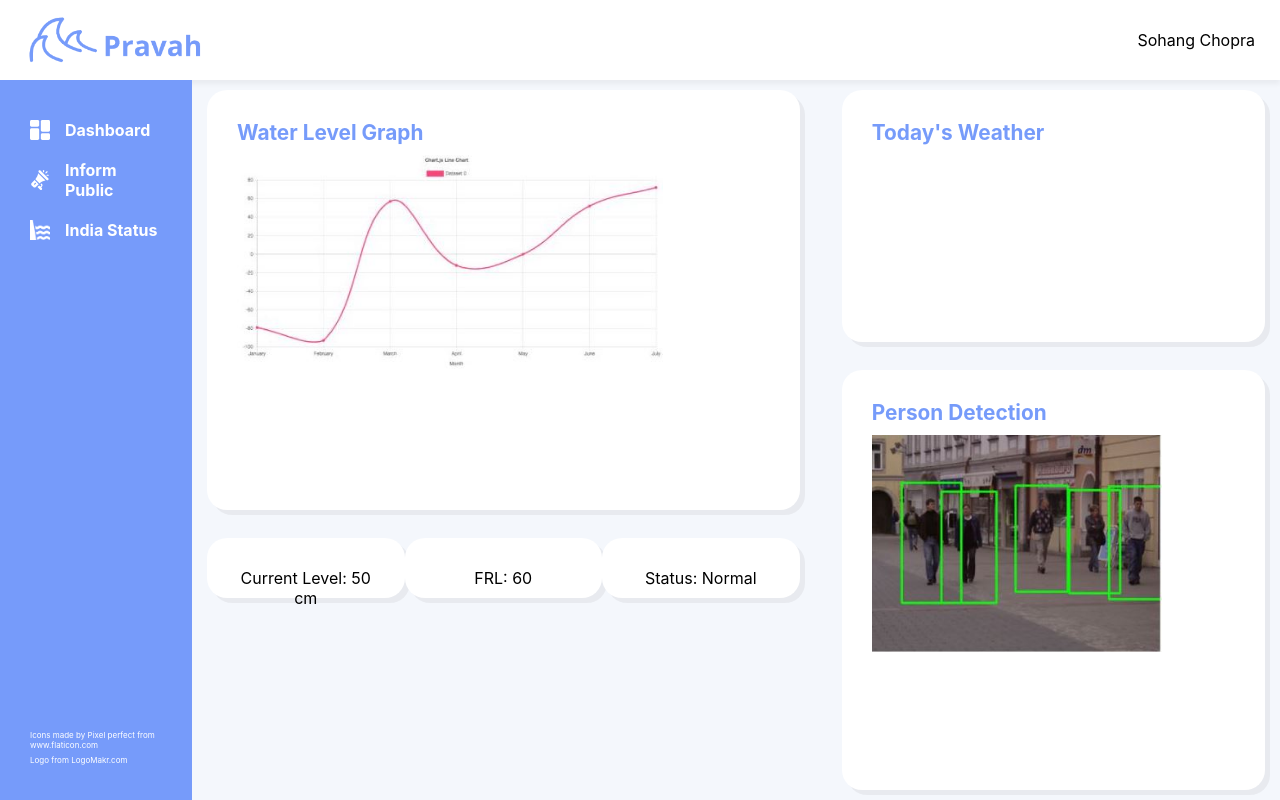
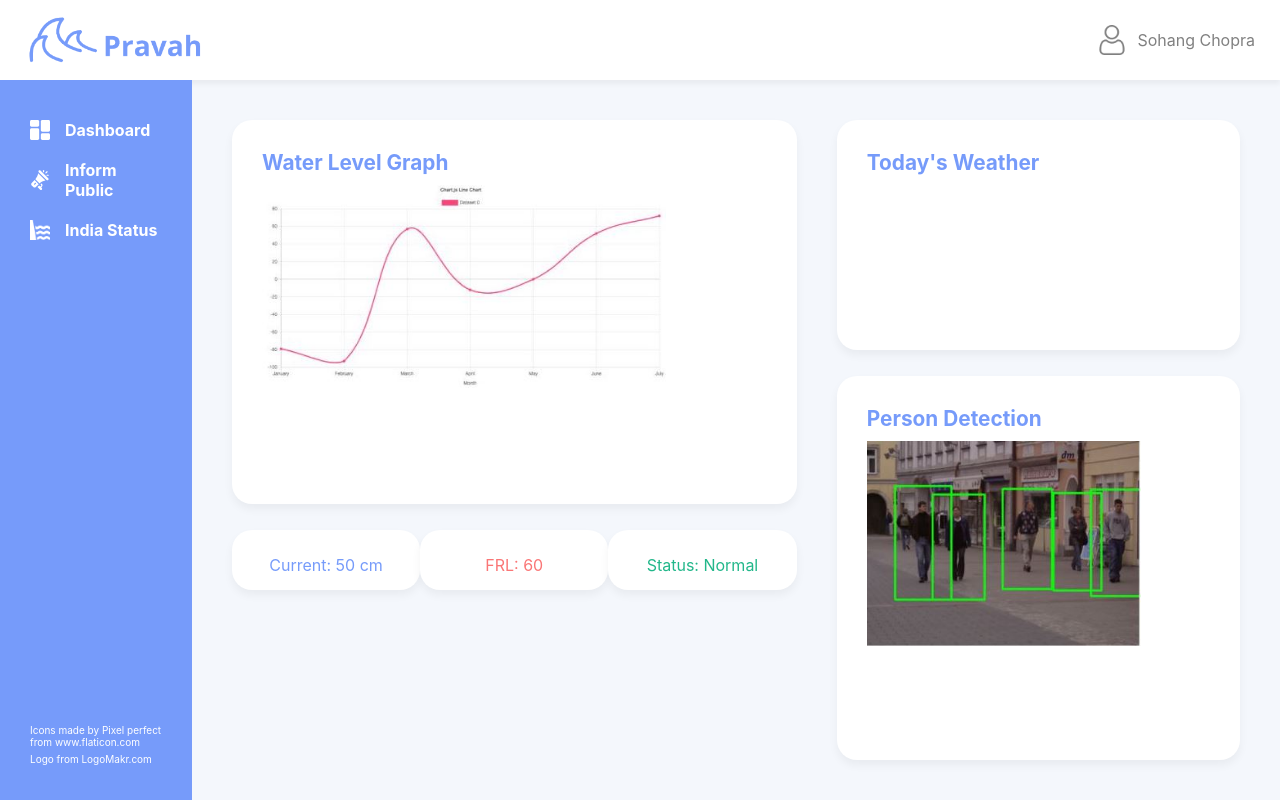
Before and after one commit to dev-tronifier/flood-warning-system, a Python web app: template templates/index.html in a window 1280 px wide. Run offline with Jinja, Linux system fonts and the light colour scheme; the template is opened without the code that fills it, so the values that code supplies are empty.

Commit message:
padding fixes

```diff
--- a/static/css/style.css
+++ b/static/css/style.css
@@ -27,7 +27,6 @@ body {
   grid-template-areas:
     "header header"
     "nav    main";
-
 }
 
 header {
@@ -48,8 +47,19 @@ header {
   height: 54px;
 }
 
-header h1 {
-  font-size: 1rem;
+.user {
+  display: flex;
+  align-items: center;
+}
+
+.user-icon {
+  width: 30px;
+  height: 30px;
+  margin-right: 10px;
+}
+
+#user-name {
+  color: #808080;
 }
 
 nav {
@@ -79,7 +89,7 @@ nav {
 }
 
 .nav__credit-text {
-  font-size: 8px;
+  font-size: 10px;
   color: #ffffff;
   margin-bottom: 5px;
 }
@@ -106,12 +116,12 @@ main {
     "graph weather"
     "graph person"
     "info  person";
-  padding: 10px 15px;
+  padding: 40px;
 }
 
 .box {
   background-color: #fff;
-  box-shadow: 5px 5px 0 0 rgba(0,0,0,0.05);
+  box-shadow: 0 5px 10px rgba(0,0,0,0.05);
   border-radius: 20px;
   padding: 30px;
 }
@@ -134,10 +144,23 @@ main {
   justify-content: space-between;
 }
 
-#water-level-info p {         /* information boxes */
-  width: 250px;
-  height: 50px;
+#water-level-info div {         /* information boxes */
+  width: 200px;
+  height: 60px;
+  padding: 25px;
   text-align: center;
+}
+
+#current-level {
+  color: #769bfa;
+}
+
+#frl {
+  color: #fa7676;
+}
+
+#status {
+  color: #22b78a;
 }
 
 #status.normal::after {
--- a/templates/index.html
+++ b/templates/index.html
@@ -12,7 +12,10 @@
 
   <header>
     <img src="../static/images/logo-purple.png" id="logo">
-    <p id="user-name">Sohang Chopra</p>
+    <div class="user">
+      <img class="user-icon" src="../static/images/icons/user-icon.png">
+      <p id="user-name">Sohang Chopra</p>
+    </div>
   </header>
 
   <nav>
@@ -53,9 +56,9 @@
     </section>
 
     <section id="water-level-info">
-      <p id="current-level" class="box">Current Level: 50 cm</p>
-      <p id="frl" class="box">FRL: 60</p>
-      <p id="status" class="box normal">Status: </p>
+      <div id="current-level" class="box">Current: 50 cm</div>
+      <div id="frl" class="box">FRL: 60</div>
+      <div id="status" class="box normal">Status: </div>
     </section>
 
     <section id="weather" class="box">
```
